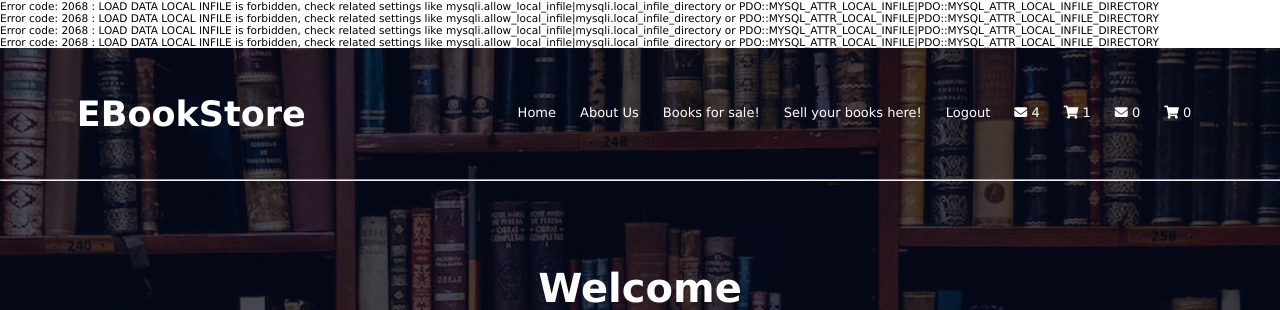
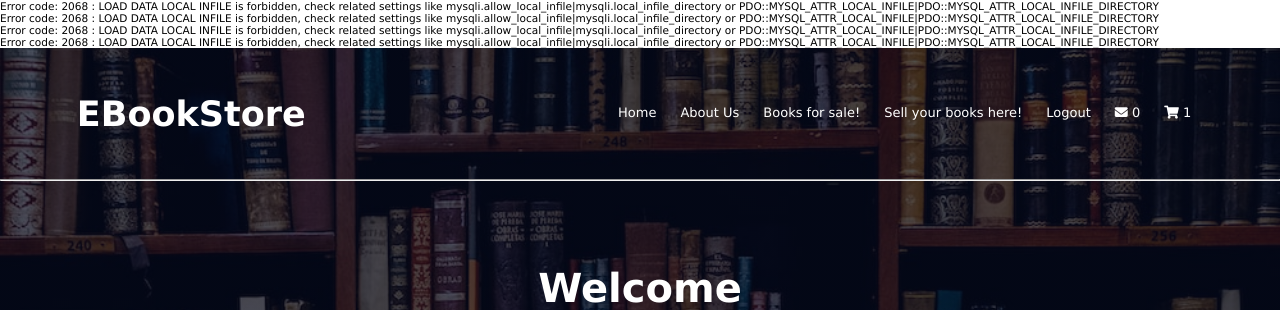
Before and after one commit to Chaotic-Nature/Online-Bookstore, a PHP site: page /Index.php in a window 1280 px wide. Shown: the top 310 px of the page. Run offline with PHP 8.4, Linux system fonts and the light colour scheme; the visitor is signed in with stand-in values (Sample User, id 1); data that the repository does not hold is empty; some libraries are stand-ins or nearby versions; some web fonts are replaced.

Commit message:
index page fixed

```diff
--- a/WEBDEV POE/Index.php
+++ b/WEBDEV POE/Index.php
@@ -41,9 +41,6 @@
                                     echo '<li> <a href="#Sale"> Books for sale! </a> </li>';
                                     echo '<li> <a href="#Involved"> Sell your books here! </a> </li>';
                                     echo '<li> <a href="inc_files/logout.php"> Logout </a> </li>';
-                                    echo '<li> <a href="Buyer/inbox.php?id='. $_SESSION['id'] .'"> <i class="fa-sharp fa-solid fa-envelope"></i> <span id="count">4</span></a> </li>';
-
-                                echo '<li> <a href="./Web_pages/cart.php?id='. $_SESSION['id'] .'"> <i class="fas fa-shopping-cart"></i> <span id="count">1</span></a> </li>';
 
                                     $query = mysqli_query($DBConn, "SELECT * from tblmessage");
                                     if ($count1 = mysqli_num_rows($query))
@@ -61,7 +58,7 @@
                                     }
                                     else
                                     {
-                                        echo '<li> <a href="Web_pages/cart.php?id='. $_SESSION['id'] .'"> <i class="fas fa-shopping-cart"></i> <span id="count"> 0</span></a> </li>';
+                                        echo '<li> <a href="./Web_pages/cart.php?id='. $_SESSION['id'] .'"> <i class="fas fa-shopping-cart"></i> <span id="count">1</span></a> </li>';
                                     }
 
                                 }
```
